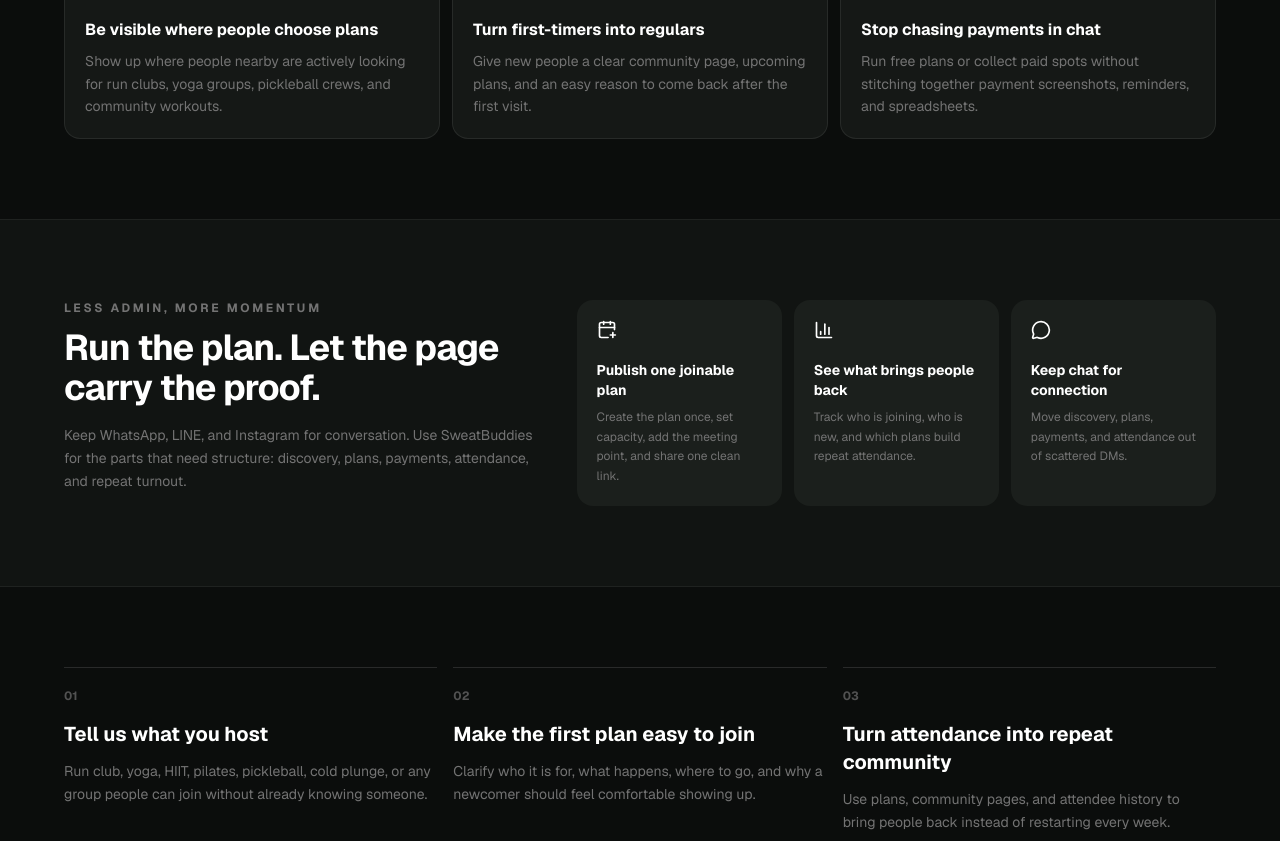
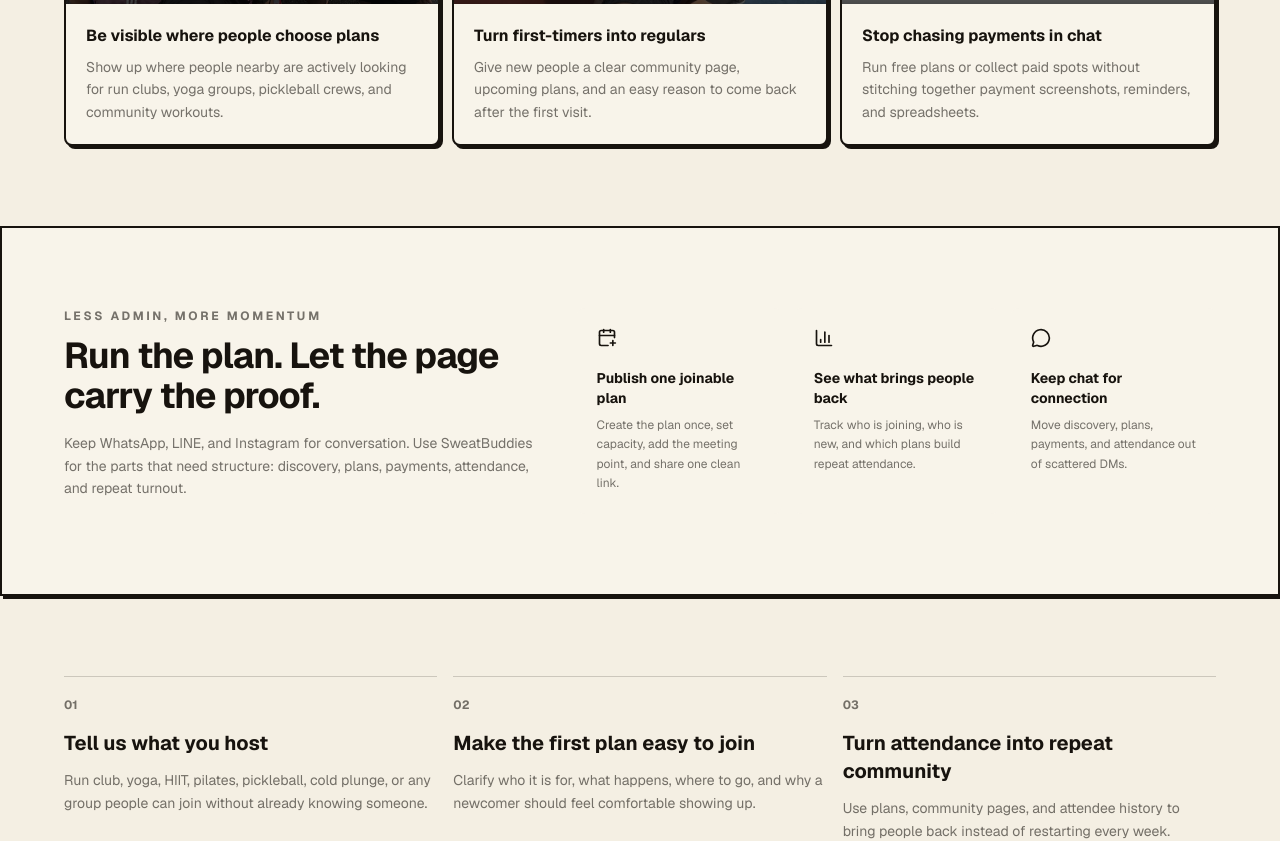
Before and after one commit to reagankangfitness-droid/sweatbuddy-sea-web, a Next.js app in the folder apps/web/: page /host in a window 1280 px wide. Shown: the part 1161-2002 px from the top of the page. Built offline with nearby package versions, Linux system fonts and the light colour scheme; no server answers; a web font is replaced by a local one; what @uploadthing/react would draw is missing.

Commit message:
Align user-facing pages to paper design system

```diff
--- a/apps/web/src/app/(auth)/sign-in/[[...sign-in]]/page.tsx
+++ b/apps/web/src/app/(auth)/sign-in/[[...sign-in]]/page.tsx
@@ -71,7 +71,7 @@ function SignInContent() {
   const content = getContextualContent()
 
   return (
-    <div className="sb-page flex flex-col items-center justify-center px-4 py-8 pb-24 md:pb-8">
+    <div className="sb-page flex flex-col items-center justify-center px-4 py-8 pb-24 md:pb-8" data-sb-paper-shell>
       <div className="w-full max-w-sm mx-auto">
         <Link
           href="/"
@@ -82,7 +82,7 @@ function SignInContent() {
         </Link>
 
         <div className="flex justify-center mb-6">
-          <Logo size={40} color="#FFFFFF" />
+          <Logo size={40} color="#17130E" />
         </div>
 
         <div className="text-center mb-6">
@@ -148,7 +148,7 @@ function SignInContent() {
 export default function SignInPage() {
   return (
     <Suspense fallback={
-      <div className="sb-page flex items-center justify-center">
+      <div className="sb-page flex items-center justify-center" data-sb-paper-shell>
         <Loader2 className="w-6 h-6 animate-spin text-[#C6E76A]" />
       </div>
     }>
--- a/apps/web/src/app/(auth)/sign-up/[[...sign-up]]/page.tsx
+++ b/apps/web/src/app/(auth)/sign-up/[[...sign-up]]/page.tsx
@@ -95,7 +95,7 @@ function SignUpContent() {
   const content = getContextualContent()
 
   return (
-    <div className="sb-page flex flex-col items-center justify-center px-4 py-8 pb-24 md:pb-8">
+    <div className="sb-page flex flex-col items-center justify-center px-4 py-8 pb-24 md:pb-8" data-sb-paper-shell>
       <div className="w-full max-w-sm mx-auto">
         <Link
           href="/"
@@ -106,7 +106,7 @@ function SignUpContent() {
         </Link>
 
         <div className="flex justify-center mb-6">
-          <Logo size={40} color="#FFFFFF" />
+          <Logo size={40} color="#17130E" />
         </div>
 
         <div className="text-center mb-6">
@@ -172,7 +172,7 @@ function SignUpContent() {
 export default function SignUpPage() {
   return (
     <Suspense fallback={
-      <div className="sb-page flex items-center justify-center">
+      <div className="sb-page flex items-center justify-center" data-sb-paper-shell>
         <Loader2 className="w-6 h-6 animate-spin text-[#C6E76A]" />
       </div>
     }>
--- a/apps/web/src/app/activities/[id]/ActivityPageClient.tsx
+++ b/apps/web/src/app/activities/[id]/ActivityPageClient.tsx
@@ -477,9 +477,9 @@ Organized via SweatBuddies - Find local fitness sessions and crews
   }
 
   return (
-    <div className="min-h-screen bg-[#0D0D0D]">
+    <div className="min-h-screen bg-[#0D0D0D]" data-sb-paper-shell data-sb-activity-detail>
       {/* ─── HERO ─── */}
-      <div className="relative">
+      <div className="relative" data-sb-activity-hero>
         {/* Back button overlay */}
         <div className="absolute top-0 left-0 right-0 z-40 pt-[env(safe-area-inset-top,0px)]">
           <div className="max-w-2xl mx-auto flex items-center justify-between px-4 py-3">
@@ -498,7 +498,7 @@ Organized via SweatBuddies - Find local fitness sessions and crews
           </div>
         </div>
 
-        <div className="relative h-56 md:h-72 w-full">
+        <div className="relative h-56 w-full md:mx-auto md:h-80 md:max-w-2xl md:overflow-hidden md:border-x-2 md:border-b-2 md:border-[#17130E]">
           <Image
             src={heroImage}
             alt={activity.title}
--- a/apps/web/src/app/buddy/host/new/page.tsx
+++ b/apps/web/src/app/buddy/host/new/page.tsx
@@ -475,7 +475,7 @@ export default function NewSessionPage() {
   // Success screen
   if (publishedId) {
     return (
-      <div className="min-h-screen bg-[#0D0D0D] flex flex-col items-center justify-center px-4 text-center">
+      <div className="min-h-screen bg-[#0D0D0D] flex flex-col items-center justify-center px-4 text-center" data-sb-paper-shell>
         <CheckCircle2 className="w-16 h-16 text-green-500 mb-6" />
         <h1 className="text-2xl font-bold text-white mb-2">
           {requiresReviewSuccess ? 'Session submitted!' : isRecurringSuccess ? 'Recurring session created!' : 'Session created!'}
@@ -524,7 +524,7 @@ export default function NewSessionPage() {
   }
 
   return (
-    <div className="min-h-screen bg-[#0D0D0D]">
+    <div className="min-h-screen bg-[#0D0D0D]" data-sb-paper-shell>
       {/* Header */}
       <div className="sticky top-0 z-10 bg-[#0D0D0D]/95 backdrop-blur border-b border-[#333333]">
         <div className="max-w-lg mx-auto px-4 py-4 flex items-center gap-3">
--- a/apps/web/src/app/communities/CommunitiesPageClient.tsx
+++ b/apps/web/src/app/communities/CommunitiesPageClient.tsx
@@ -319,7 +319,7 @@ export default function CommunitiesPageClient({
   }
 
   return (
-    <div className="sb-page">
+    <div className="sb-page" data-sb-paper-shell>
       <header className="border-b border-white/[0.07] bg-[#0B0D0C]">
         <div className="mx-auto max-w-6xl px-4 py-3 sm:py-4">
           <div className="flex min-h-10 items-center justify-between gap-2">
--- a/apps/web/src/app/globals.css
+++ b/apps/web/src/app/globals.css
@@ -2868,3 +2868,203 @@
     opacity: 0.74;
   }
 }
+
+[data-sb-paper-shell] {
+  background: #F4EFE3 !important;
+  color: #17130E !important;
+}
+
+[data-sb-paper-shell] :is(h1, h2, h3, h4, h5, h6, p, span, a, button, label, small, strong, li) {
+  color: #17130E !important;
+}
+
+[data-sb-paper-shell] header svg line,
+[data-sb-paper-shell] header svg path {
+  stroke: #17130E !important;
+}
+
+[data-sb-paper-shell] a[aria-label="SweatBuddies home"] svg line,
+[data-sb-paper-shell] a[aria-label="SweatBuddies home"] svg path {
+  stroke: #17130E !important;
+}
+
+[data-sb-paper-shell] header a[aria-label="SweatBuddies home"] span {
+  color: #17130E !important;
+}
+
+[data-sb-paper-shell].sb-page,
+[data-sb-paper-shell] .sb-page {
+  background: #F4EFE3 !important;
+  color: #17130E !important;
+}
+
+[data-sb-paper-shell] .sb-surface {
+  border: 2px solid #17130E !important;
+  background: #F8F4EA !important;
+  color: #17130E !important;
+  box-shadow: 3px 3px 0 #17130E;
+}
+
+[data-sb-paper-shell] .sb-eyebrow,
+[data-sb-paper-shell] [class*="text-[#C6E76A]"] {
+  color: #0B4BA8 !important;
+}
+
+[data-sb-paper-shell] .sb-button-primary,
+[data-sb-paper-shell] [class*="bg-[#C6E76A]"] {
+  border: 2px solid #17130E !important;
+  border-radius: 6px !important;
+  background: #E8412C !important;
+  color: #FFFFFF !important;
+  box-shadow: 3px 3px 0 #17130E;
+}
+
+[data-sb-paper-shell] .sb-button-primary *,
+[data-sb-paper-shell] [class*="bg-[#C6E76A]"] * {
+  color: #FFFFFF !important;
+}
+
+[data-sb-paper-shell] .sb-button-primary:hover,
+[data-sb-paper-shell] [class*="bg-[#C6E76A]"]:hover {
+  background: #F0523E !important;
+}
+
+[data-sb-paper-shell] .sb-button-secondary,
+[data-sb-paper-shell] [class*="bg-white"] {
+  border: 2px solid #17130E !important;
+  border-radius: 6px !important;
+  background: #F8F4EA !important;
+  color: #17130E !important;
+  box-shadow: 2px 2px 0 #17130E;
+}
+
+[data-sb-paper-shell] .sb-button-secondary:hover {
+  border-color: #17130E !important;
+  background: #FFFFFF !important;
+  color: #17130E !important;
+}
+
+[data-sb-paper-shell] [class*="bg-[#0B0D0C]"],
+[data-sb-paper-shell] [class*="bg-[#0D0D0D]"] {
+  background-color: #F4EFE3 !important;
+}
+
+[data-sb-paper-shell] [class*="bg-[#101010]"],
+[data-sb-paper-shell] [class*="bg-[#111111]"],
+[data-sb-paper-shell] [class*="bg-[#111412]"],
+[data-sb-paper-shell] [class*="bg-[#151816]"],
+[data-sb-paper-shell] [class*="bg-[#1A1A1A]"],
+[data-sb-paper-shell] [class*="bg-[#1A1E1B]"],
+[data-sb-paper-shell] [class*="bg-[#1B1F1C]"],
+[data-sb-paper-shell] [class*="bg-[#2A2A2A]"],
+[data-sb-paper-shell] [class*="bg-white/"] {
+  background-color: #F8F4EA !important;
+}
+
+[data-sb-paper-shell] [class*="border-white"],
+[data-sb-paper-shell] [class*="border-[#333333]"],
+[data-sb-paper-shell] [class*="border-neutral-"],
+[data-sb-paper-shell] [class*="border-[#C6E76A]"] {
+  border-color: rgba(23, 19, 14, 0.18) !important;
+}
+
+[data-sb-paper-shell] [class*="text-white"],
+[data-sb-paper-shell] [class*="text-[#999999]"],
+[data-sb-paper-shell] [class*="text-[#777777]"],
+[data-sb-paper-shell] [class*="text-[#666666]"],
+[data-sb-paper-shell] [class*="text-neutral-"] {
+  color: #17130E !important;
+}
+
+[data-sb-paper-shell] p[class*="text-white/"],
+[data-sb-paper-shell] span[class*="text-white/"],
+[data-sb-paper-shell] div[class*="text-white/"],
+[data-sb-paper-shell] a[class*="text-white/"],
+[data-sb-paper-shell] button[class*="text-white/"],
+[data-sb-paper-shell] p[class*="text-neutral-"],
+[data-sb-paper-shell] span[class*="text-neutral-"],
+[data-sb-paper-shell] div[class*="text-neutral-"] {
+  color: rgba(23, 19, 14, 0.58) !important;
+}
+
+[data-sb-paper-shell] input,
+[data-sb-paper-shell] textarea,
+[data-sb-paper-shell] select {
+  border: 2px solid #17130E !important;
+  border-radius: 6px !important;
+  background: #F8F4EA !important;
+  color: #17130E !important;
+}
+
+[data-sb-paper-shell] input::placeholder,
+[data-sb-paper-shell] textarea::placeholder {
+  color: rgba(23, 19, 14, 0.42) !important;
+}
+
+[data-sb-paper-shell] [class*="rounded-2xl"],
+[data-sb-paper-shell] [class*="rounded-xl"] {
+  border-radius: 8px !important;
+}
+
+[data-sb-paper-shell] article[class*="border"],
+[data-sb-paper-shell] section[class*="border"],
+[data-sb-paper-shell] div[class*="border"][class*="rounded"] {
+  border-color: rgba(23, 19, 14, 0.18) !important;
+}
+
+[data-sb-paper-shell] article[class*="bg-[#151816]"],
+[data-sb-paper-shell] article[class*="bg-[#111412]"],
+[data-sb-paper-shell] section[class*="bg-[#111412]"],
+[data-sb-paper-shell] div[class*="bg-[#1A1A1A]"][class*="border"],
+[data-sb-paper-shell] div[class*="bg-[#151816]"][class*="border"] {
+  border: 2px solid #17130E !important;
+  background: #F8F4EA !important;
+  box-shadow: 3px 3px 0 #17130E;
+}
+
+[data-sb-paper-shell] img {
+  filter: saturate(0.92) contrast(0.96);
+}
+
+[data-sb-host-shell] > section:first-of-type [class*="text-white"],
+[data-sb-host-shell] > section:first-of-type [class*="text-white/"],
+[data-sb-activity-hero] [class*="text-white"],
+[data-sb-activity-hero] [class*="text-white/"] {
+  color: #FFFFFF !important;
+}
+
+[data-sb-paper-shell][data-sb-host-shell] > header :is(a, span, p),
+[data-sb-paper-shell][data-sb-host-shell] > section:first-of-type :is(h1, h2, h3, p, span),
+[data-sb-paper-shell] [data-sb-activity-hero] :is(h1, h2, h3, p, span) {
+  color: #FFFFFF !important;
+}
+
+[data-sb-paper-shell][data-sb-host-shell] > header svg line,
+[data-sb-paper-shell][data-sb-host-shell] > header svg path,
+[data-sb-paper-shell] [data-sb-activity-hero] svg line,
+[data-sb-paper-shell] [data-sb-activity-hero] svg path {
+  stroke: #FFFFFF !important;
+}
+
+[data-sb-paper-shell][data-sb-host-shell] > header a[aria-label="SweatBuddies home"] span {
+  color: #FFFFFF !important;
+}
+
+[data-sb-paper-shell][data-sb-host-shell] > header .sb-button-secondary,
+[data-sb-paper-shell][data-sb-host-shell] > header .sb-button-secondary * {
+  color: #17130E !important;
+}
+
+[data-sb-host-shell] > section:first-of-type [class*="text-[#C6E76A]"] {
+  color: #F8F4EA !important;
+}
+
+[data-sb-host-shell] > section:first-of-type [class*="bg-white/"],
+[data-sb-activity-hero] [class*="bg-[#1A1A1A]"],
+[data-sb-activity-hero] [class*="bg-black/"] {
+  background-color: rgba(23, 19, 14, 0.72) !important;
+}
+
+[data-sb-activity-detail] main {
+  margin-top: -1px;
+}
--- a/apps/web/src/app/host/page.tsx
+++ b/apps/web/src/app/host/page.tsx
@@ -120,7 +120,7 @@ export default function BecomeAHostPage() {
   }
 
   return (
-    <div className="min-h-screen bg-[#0B0D0C] text-white">
+    <div className="min-h-screen bg-[#0B0D0C] text-white" data-sb-paper-shell data-sb-host-shell>
       <header className="absolute left-0 right-0 top-0 z-30">
         <div className="mx-auto flex max-w-6xl items-center justify-between px-5 py-5">
           <Link
--- a/apps/web/src/app/my-sessions/page.tsx
+++ b/apps/web/src/app/my-sessions/page.tsx
@@ -140,14 +140,14 @@ export default function MySessionsPage() {
 
   if (showSignedOut) {
     return (
-      <div className="sb-page px-4">
+      <div className="sb-page px-4" data-sb-paper-shell>
         <div className="mx-auto flex min-h-screen max-w-lg flex-col justify-center py-10">
           <Link
             href="/"
             aria-label="SweatBuddies home"
             className="mb-10 inline-flex min-h-11 items-center"
           >
-            <LogoWithText size={28} color="#FFFFFF" textColor="#FFFFFF" />
+            <LogoWithText size={28} color="#17130E" textColor="#17130E" />
           </Link>
           <div className="sb-surface p-5">
             <p className="sb-eyebrow">
@@ -193,7 +193,7 @@ export default function MySessionsPage() {
   }
 
   return (
-    <div className="min-h-screen bg-[#0B0D0C]">
+    <div className="min-h-screen bg-[#0B0D0C]" data-sb-paper-shell>
       {/* Header */}
       <header className="fixed top-0 left-0 right-0 z-40 bg-[#0B0D0C]/95 backdrop-blur-lg border-b border-[#333333]">
         <div className="pt-[env(safe-area-inset-top,0px)]">
--- a/apps/web/src/app/page.tsx
+++ b/apps/web/src/app/page.tsx
@@ -118,7 +118,7 @@ export default async function HomePage() {
     0,
   )
   return (
-    <div className="min-h-screen overflow-x-hidden bg-[#0B0D0C] font-sans text-white">
+    <div className="min-h-screen overflow-x-hidden bg-[#0B0D0C] font-sans text-white" data-sb-paper-shell>
       <header className="sticky top-0 z-40 border-b border-white/10 bg-[#0B0D0C]/95 backdrop-blur-xl">
         <div className="mx-auto flex max-w-[1920px] items-center justify-between gap-3 px-4 py-3">
           <Link
--- a/apps/web/src/app/profile/page.tsx
+++ b/apps/web/src/app/profile/page.tsx
@@ -114,7 +114,7 @@ export default function ProfilePage() {
 
   if (!isSignedIn) {
     return (
-      <div className="min-h-screen bg-[#0D0D0D]">
+      <div className="min-h-screen bg-[#0D0D0D]" data-sb-paper-shell>
         <header className="fixed top-0 left-0 right-0 z-40 bg-[#0D0D0D]/95 backdrop-blur-lg border-b border-[#333333]">
           <div className="pt-[env(safe-area-inset-top,0px)]">
             <div className="flex items-center gap-4 px-4 py-3">
@@ -154,7 +154,7 @@ export default function ProfilePage() {
 
   const isHost = profile?.isHost
   return (
-    <div className="min-h-screen bg-[#0D0D0D]">
+    <div className="min-h-screen bg-[#0D0D0D]" data-sb-paper-shell>
       {/* Content */}
       <main className="pt-6 pb-24 px-4 max-w-lg mx-auto" style={{ paddingTop: 'max(1.5rem, env(safe-area-inset-top))' }}>
         {/* Profile Card */}
```
